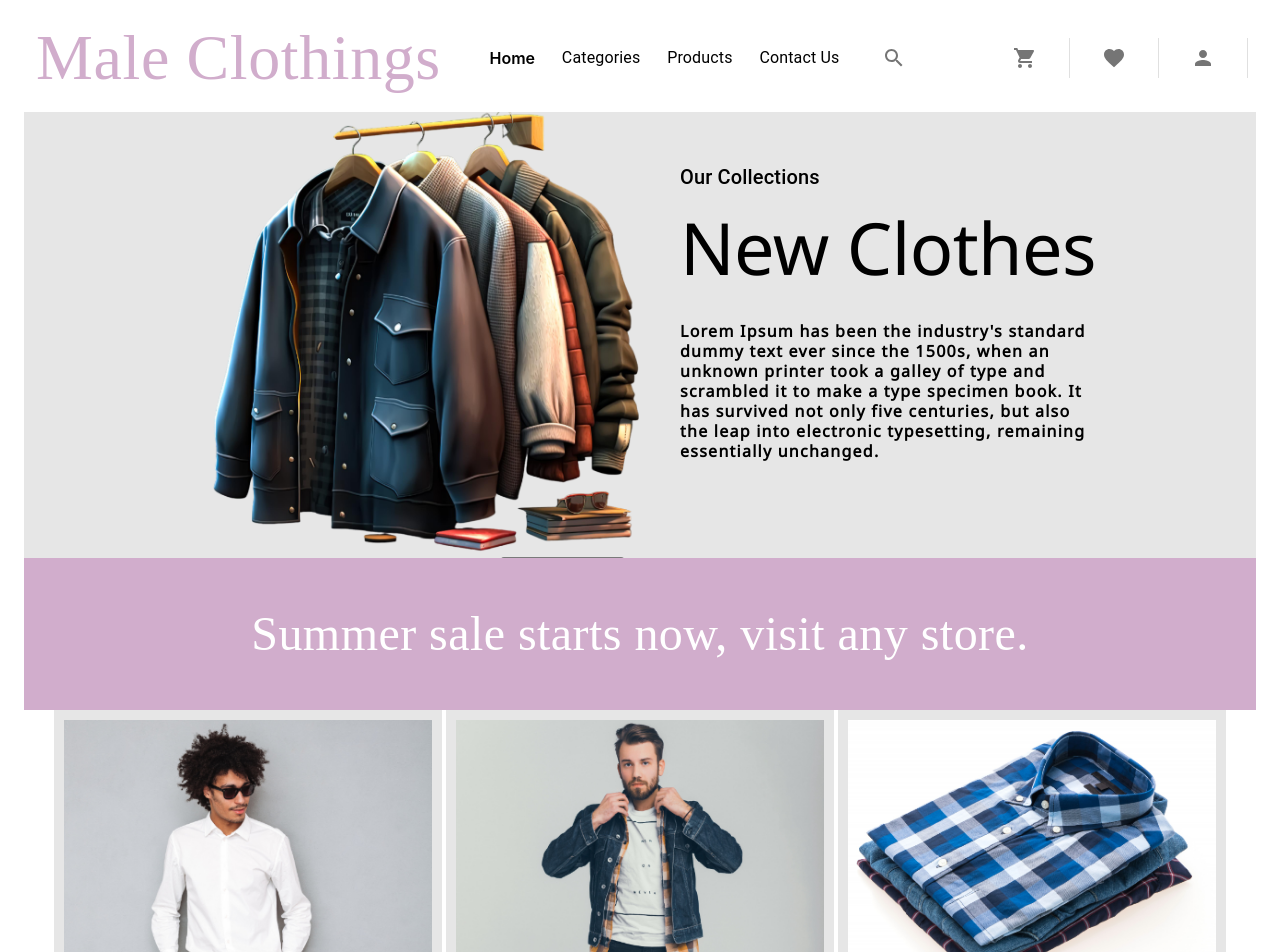
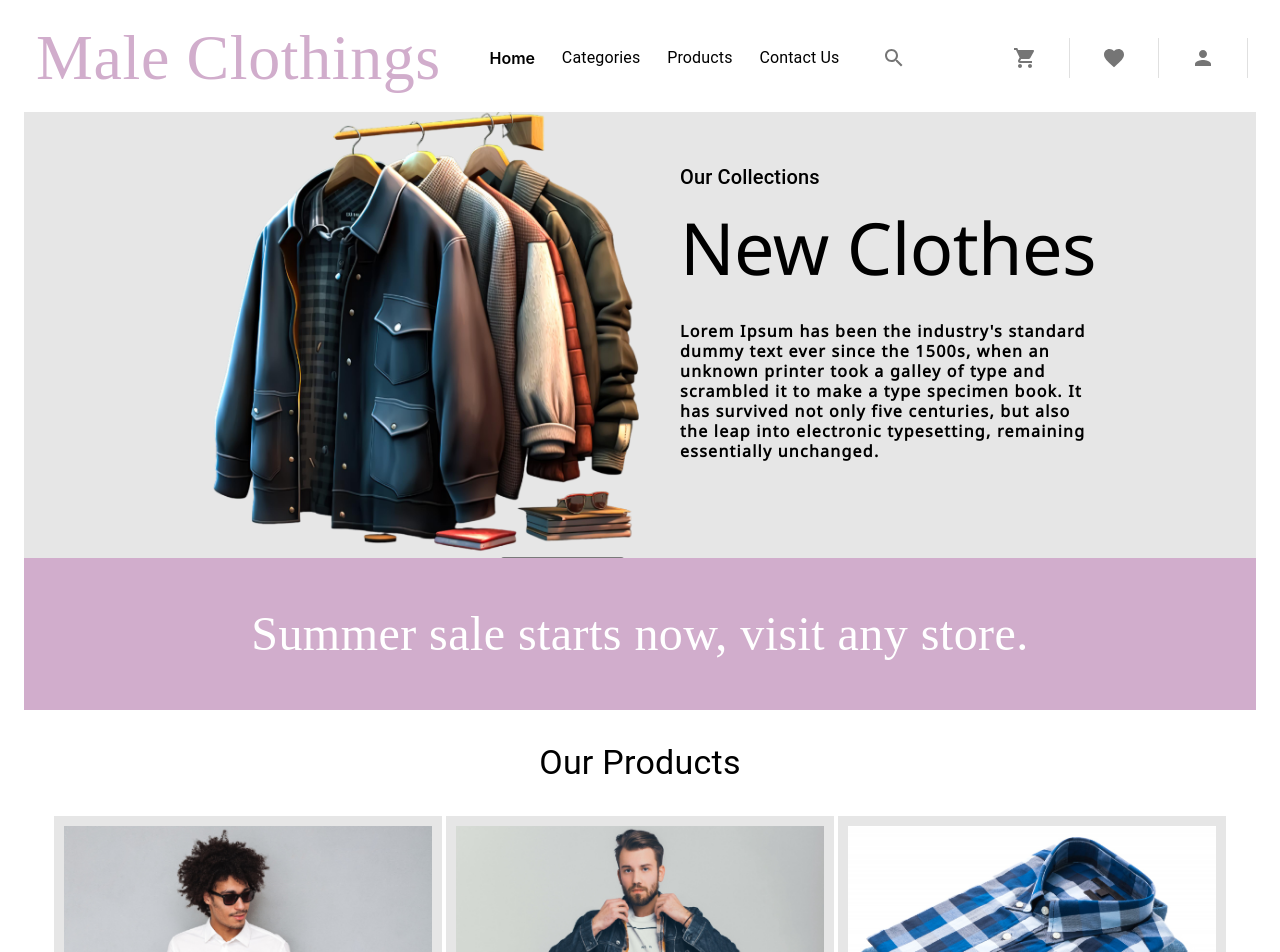
Before and after one commit to Emmanuelugbotor/pem-ecommerce, a React (Create React App) app in the folder frontend/: page / in a window 1280 px wide. Shown: the top 952 px of the page. Built offline with nearby package versions, Linux system fonts and the light colour scheme; a web font is replaced by a local one.

Commit message:
Add New Components

```diff
--- a/frontend/src/App.js
+++ b/frontend/src/App.js
@@ -1,5 +1,5 @@
 import { ThemeProvider } from '@mui/system'
-import { Button, Container } from '@mui/material'
+import { Button, Container, Typography, Box } from '@mui/material'
 import { useEffect } from 'react'
 import theme from './styles/theme'
 
@@ -22,6 +22,11 @@ function App() {
         <Appbar/>
         <Banner/>
         <Promotions/>
+        <Box display='flex' justifyContent='center' sx={{ p:4 }}>
+          <Typography variant='h4'>
+            Our Products
+          </Typography>
+        </Box>
         <Products/>
 
       </Container>
```
